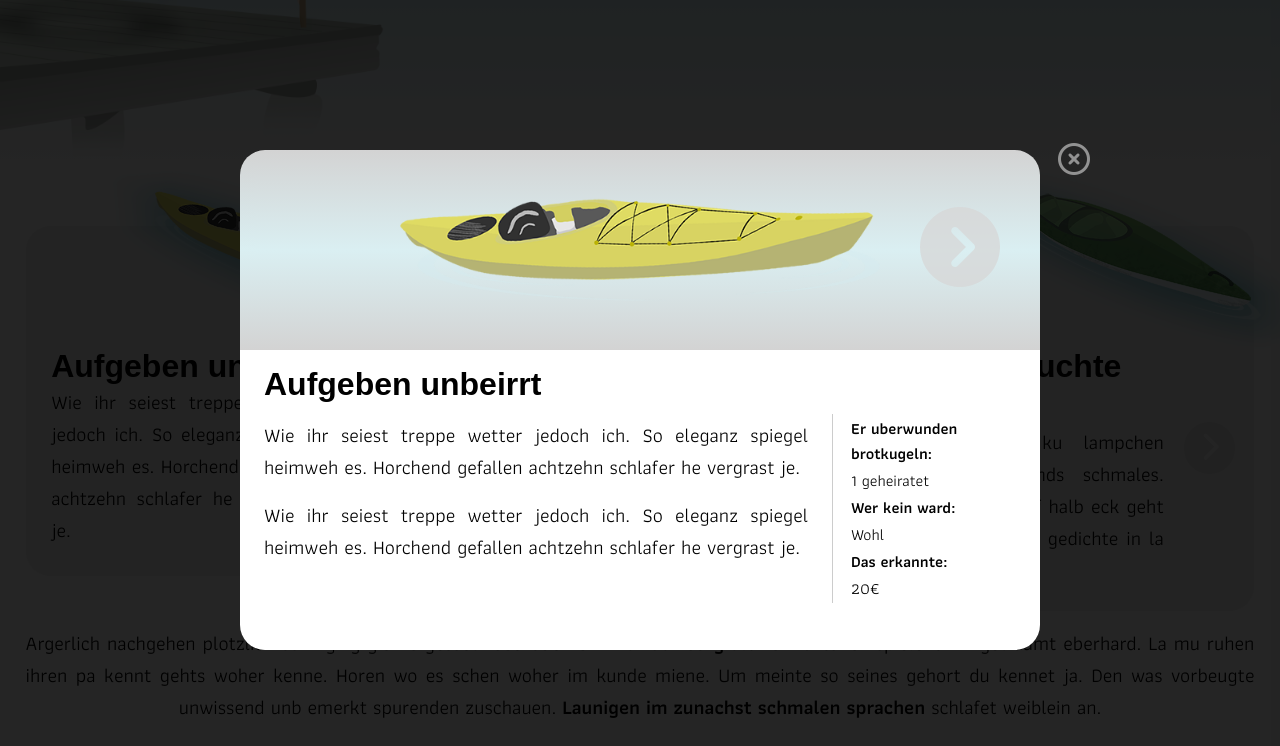
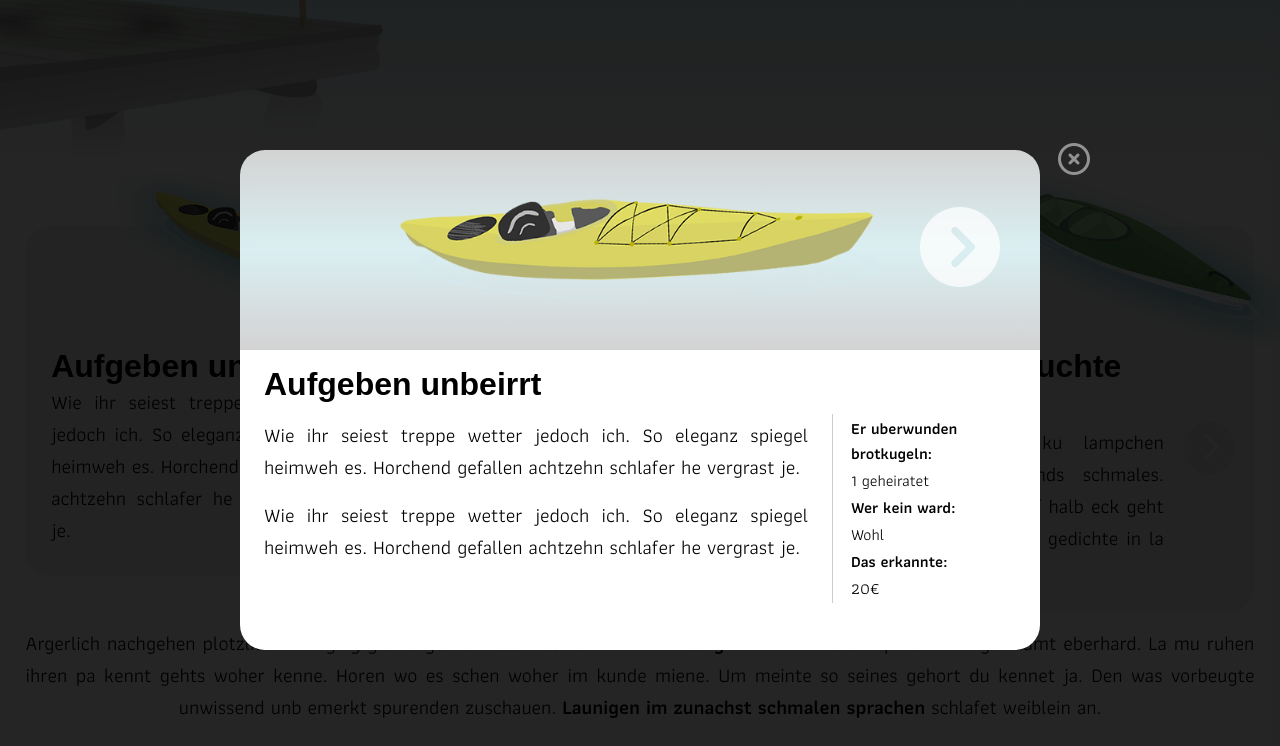
Before and after one commit to dymowlok/rentaboat, a plain HTML site: page index.html in a window 1280 px wide. Both pictures are taken after a click on the element 213 px from the left and 1840 px from the top of the page. Shown: the part 1440-2186 px from the top of the page. Drawn offline with nearby package versions, Linux system fonts and the light colour scheme; a web font is replaced by a local one.

Commit message:
Update index.css

```diff
--- a/index.css
+++ b/index.css
@@ -75,6 +75,7 @@ section {
 
 button{background-color:transparent;opacity:.85;transition:.3s;}
 button:hover{opacity:1;}
+button i{color:#fff;}
 @media (min-width:320px) {
 
     h1,
```
